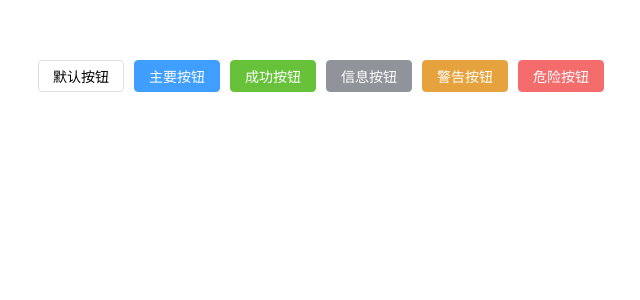
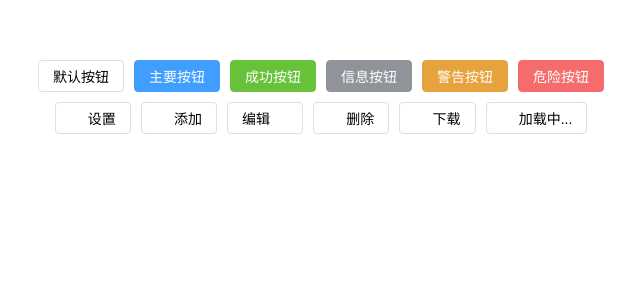
Before and after one commit to wubh2012/wu-ui, a Vue app: page / in a window 1280 px wide. Shown: the top 300 px of the page, without its empty margins (319-959 px from the left). Built offline with nearby package versions, Linux system fonts and the light colour scheme.

Commit message:
增加icon 和 iconPosition 属性，并且验证 iconPositon 的有效性

```diff
--- a/public/index.html
+++ b/public/index.html
@@ -6,6 +6,14 @@
     <meta name="viewport" content="width=device-width,initial-scale=1.0">
     <link rel="icon" href="<%= BASE_URL %>favicon.ico">
     <title>wu-ui</title>
+    <style type="text/css">
+      .icon {
+         width: 1em; height: 1em;
+         /* vertical-align: -0.15em; */
+         fill: currentColor;
+         overflow: hidden;
+      }
+  </style>
   </head>
   <body>
     <noscript>
@@ -13,5 +21,6 @@
     </noscript>
     <div id="app"></div>
     <!-- built files will be auto injected -->
+    <script src="//at.alicdn.com/t/font_1362565_1ucw2koqdif.js"></script>
   </body>
 </html>
--- a/src/App.vue
+++ b/src/App.vue
@@ -7,6 +7,25 @@
       <w-button type="info">信息按钮</w-button>
       <w-button type="warning">警告按钮</w-button>
       <w-button type="danger">危险按钮</w-button>
+    </div>
+    <div id="demo">
+      <w-button icon="icon-setting">设置</w-button>
+      <w-button icon="icon-add" iconPosition="left">添加</w-button>
+      <w-button icon="icon-edit" iconPosition="right">编辑</w-button>
+      <w-button icon="icon-delete">删除</w-button>
+      <w-button icon="icon-download">下载</w-button>
+      <w-button icon="icon-loading">加载中...</w-button>
+    </div>
+    <div id="demo">
+      <svg class="icon" aria-hidden="true">
+        <use xlink:href="#icon-add"></use>
+      </svg>
+      <svg class="icon" aria-hidden="true">
+        <use xlink:href="#icon-edit"></use>
+      </svg>
+      <svg class="icon" aria-hidden="true">
+        <use xlink:href="#icon-delete"></use>
+      </svg>
     </div>
   </div>
 </template>
@@ -41,6 +60,7 @@ body {
   margin-top: 60px;
 }
 #demo {
+  margin: 10px;
   .w-button + .w-button {
     margin-left: 10px;
   }
--- a/src/components/Button.vue
+++ b/src/components/Button.vue
@@ -1,8 +1,12 @@
 <template>
-  <button class="w-button" :class="[
-    type? 'w-button--'+type : ''
-  ]">
-    <slot></slot>
+  <button class="w-button" :class="[type? 'w-button--'+type : '', {'icon-right': iconPosition === 'right'}]">
+
+    <svg class="icon" aria-hidden="true" v-if="!!icon">
+        <use :xlink:href="`#${icon}`"></use>
+    </svg>
+    <div class="content">
+      <slot></slot>
+    </div>
   </button>
 </template>
 
@@ -12,7 +16,22 @@ export default {
   props: {
     type: {
       type: String,
-      default: "default"
+      default: "default",
+      validator: function(value){
+        return ['default', 'primary', 'info', 'success', 'danger', 'warning'].indexOf(value) !== -1;
+      }
+    },
+    icon: {
+      type: String,
+      default: ''
+    },
+    iconPosition: {
+      type: String,
+      default: 'left',
+      validator: function(value){
+        // 这个值必须匹配下列字符串中的一个
+        return ['left', 'right'].indexOf(value) !== -1
+      }
     }
   },
   data() {
@@ -29,9 +48,13 @@ $color: #333;
 $border-color: #dcdfe6;
 $border-radius: 4px;
 .w-button {
+  display: inline-flex;
+  justify-content: center;
+  align-items: center;
   font-size: var(--font-size);
   height: $button-height;
   padding: 0 1em;
+  vertical-align: middle;
   border: 1px solid $border-color;
   border-radius: $border-radius;
   background: $button-bg;
@@ -47,6 +70,25 @@ $border-radius: 4px;
     color: #3a8ee6;
     border-color: #3a8ee6;
     outline: none;
+  }
+
+  > .icon{
+    order: 1;
+    margin-right: .3em;
+  }
+  > .content{
+    order: 2;
+  }
+
+  &.icon-right{
+    > .icon{
+      order: 2;
+      margin-right: 0;
+      margin-left: .3em;
+    }
+    > .content{
+      order: 1;
+    }
   }
 
   &--primary {
```
